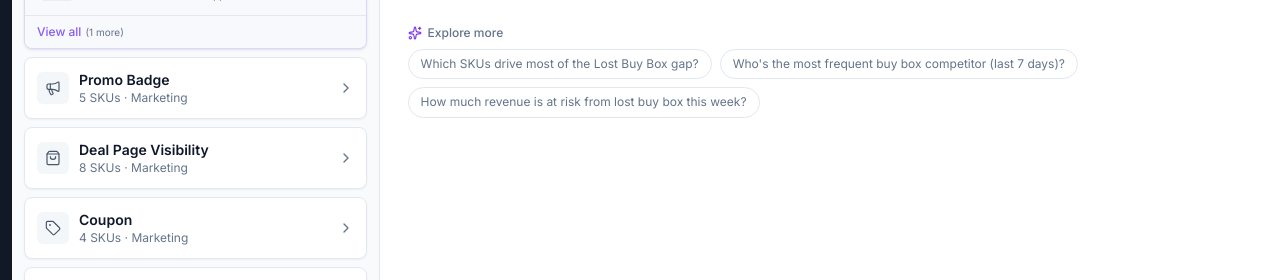
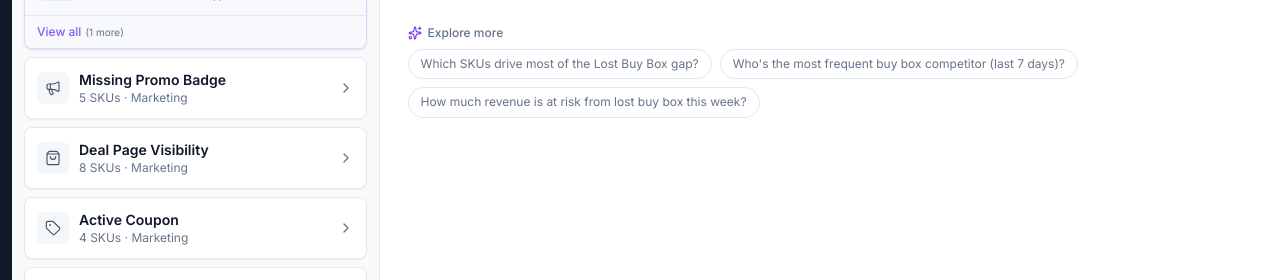
Before and after one commit to CIQDesignGit/alerts-V2, a Next.js app: page / in a window 1280 px wide. Shown: the part 510-790 px from the top of the page. Built offline with nearby package versions, Linux system fonts and the light colour scheme.

Commit message:
add export and rename the issue types

```diff
--- a/src/components/alerts-insights/alerts-issue-list-toolbar.tsx
+++ b/src/components/alerts-insights/alerts-issue-list-toolbar.tsx
@@ -3,6 +3,8 @@
 import { Download } from "lucide-react";
 
 import { Button } from "@/components/ui/button";
+import { downloadAlertsCsv } from "@/lib/export-alerts-csv";
+import type { IssueAlert } from "@/lib/mock-alerts-insights";
 import { cn } from "@/lib/utils";
 
 /**
@@ -48,17 +50,20 @@ export function AlertsTaxonomyListCaption({
   );
 }
 
-/** Ghost icon button — export visible issue list */
-export function AlertsIssueListExportButton() {
+/** Ghost icon button — export the currently filtered alerts list as CSV */
+export function AlertsIssueListExportButton({
+  issues,
+}: {
+  /** Filtered issue → SKU rows currently shown in the left list */
+  issues: IssueAlert[];
+}) {
   return (
     <Button
       type="button"
       variant="ghost"
       size="icon-sm"
       aria-label="Export alerts list"
-      onClick={() => {
-        /* Prototype — wire to CSV export when backend is ready */
-      }}
+      onClick={() => downloadAlertsCsv(issues)}
     >
       <Download className="size-3.5 text-brand-600" aria-hidden />
     </Button>
--- a/src/components/alerts-insights/alerts-tab.tsx
+++ b/src/components/alerts-insights/alerts-tab.tsx
@@ -216,7 +216,9 @@ export function AlertsTab({
                     onChange={onGroupByChange}
                   />
                 )}
-                {groupBy === "issue" && <AlertsIssueListExportButton />}
+                {groupBy === "issue" && (
+                  <AlertsIssueListExportButton issues={filteredIssues} />
+                )}
                 <button
                   type="button"
                   aria-label="Close alerts panel"
--- a/src/components/alerts/issue-names.ts
+++ b/src/components/alerts/issue-names.ts
@@ -1,6 +1,6 @@
 /**
  * Canonical RCA / Alerts issue names by UI location + group tag.
- * - filter / Alerts header = full name (prefer these over mock synonyms)
+ * - filter / Alerts header / left list titles = names shown in Alerts design
  * - chip = short label for compact badges
  * - pane = RCA accordion title
  * - group = Sales | Operations | Marketing (tag only; do not section lists by group yet)
@@ -15,7 +15,7 @@ export const ISSUE_NAMES = {
     group: "Sales" as IssueGroup,
   },
   promoBadge: {
-    filter: "Promo Badge",
+    filter: "Missing Promo Badge",
     chip: "Promo Badge",
     pane: "Promo Badge",
     group: "Marketing" as IssueGroup,
@@ -27,7 +27,7 @@ export const ISSUE_NAMES = {
     group: "Marketing" as IssueGroup,
   },
   coupon: {
-    filter: "Coupon",
+    filter: "Active Coupon",
     chip: "Coupon",
     pane: "Coupon",
     group: "Marketing" as IssueGroup,
@@ -39,19 +39,19 @@ export const ISSUE_NAMES = {
     group: "Marketing" as IssueGroup,
   },
   bestSellerRank: {
-    filter: "Best Seller Rank",
+    filter: "Best Seller Rank Change",
     chip: "Best Seller Rank",
     pane: "Best Seller Rank",
     group: "Sales" as IssueGroup,
   },
   ratingReviews: {
-    filter: "Rating & Reviews",
+    filter: "Rating Dropped",
     chip: "Rating",
     pane: "Rating & Reviews",
     group: "Sales" as IssueGroup,
   },
   stockAvailability: {
-    filter: "Stock Availability",
+    filter: "OOS",
     chip: "Stock",
     pane: "Stock Availability",
     group: "Operations" as IssueGroup,
@@ -63,13 +63,13 @@ export const ISSUE_NAMES = {
     group: "Operations" as IssueGroup,
   },
   sponsoredSov: {
-    filter: "Sponsored Share of Voice",
+    filter: "Share of Voice Drop",
     chip: "SOV",
     pane: "Sponsored Share of Voice",
     group: "Marketing" as IssueGroup,
   },
   keywordRank: {
-    filter: "Keyword Rank",
+    filter: "Keyword Rank Drop",
     chip: "Keyword Rank",
     pane: "Keyword Rank",
     group: "Marketing" as IssueGroup,
@@ -81,7 +81,7 @@ export const ISSUE_NAMES = {
     group: "Marketing" as IssueGroup,
   },
   conversionDrop: {
-    filter: "Conversion Drop",
+    filter: "Conversion",
     chip: "Conversion",
     pane: "Conversion",
     group: "Sales" as IssueGroup,
--- a/src/lib/ally-chipsets.ts
+++ b/src/lib/ally-chipsets.ts
@@ -108,8 +108,8 @@ const ISSUE_SKU_CHIPS: Record<IssueKey, ChipTrio> = {
     "Who's the most frequent buy box competitor on this SKU (last 7 days)?",
   ],
   promoBadge: [
-    "See trends for Last 7 days for Promo Badge",
-    "Why is this SKU flagged for Promo Badge?",
+    "See trends for Last 7 days for Missing Promo Badge",
+    "Why is this SKU flagged for Missing Promo Badge?",
     "What's the expected vs. live price for this promo?",
   ],
   dealPageVisibility: [
@@ -118,7 +118,7 @@ const ISSUE_SKU_CHIPS: Record<IssueKey, ChipTrio> = {
     "Which deals pages or categories were checked for this SKU?",
   ],
   coupon: [
-    "See trends for Last 7 days for Coupon",
+    "See trends for Last 7 days for Active Coupon",
     "How long has this coupon been active?",
     "Is the Selling Price for the SKU Correct?",
   ],
@@ -128,17 +128,17 @@ const ISSUE_SKU_CHIPS: Record<IssueKey, ChipTrio> = {
     "How long has this credit offer been active?",
   ],
   bestSellerRank: [
-    "See trends for Last 7 days for Best Seller Rank",
+    "See trends for Last 7 days for Best Seller Rank Change",
     "Did this SKU's rank improve or worsen day-over-day?",
     "How does this SKU's rank compare to its own 7d average?",
   ],
   ratingReviews: [
-    "See trends for Last 7 days for Rating & Reviews",
+    "See trends for Last 7 days for Rating Dropped",
     "What's driving this - a rating drop or a spike in 1-2 star reviews?",
     "How much has the rating changed vs. last week?",
   ],
   stockAvailability: [
-    "See trends for Last 7 days for Stock Availability",
+    "See trends for Last 7 days for OOS",
     "Does the SKU have any On-Hand Inventory?",
     "What's the Unavailability % and Rep OOS % for this SKU?",
   ],
@@ -148,17 +148,17 @@ const ISSUE_SKU_CHIPS: Record<IssueKey, ChipTrio> = {
     "Which Zipcodes have delivery data for this SKU today?",
   ],
   sponsoredSov: [
-    "See trends for Last 7 days for Sponsored Share of Voice",
+    "See trends for Last 7 days for Share of Voice Drop",
     "Is this SKU's SoV drop bigger in Sponsored Products or Sponsored Brands?",
     "What's the Top Competitor SOV %",
   ],
   keywordRank: [
-    "See trends for Last 7 days for Keyword Rank",
+    "See trends for Last 7 days for Keyword Rank Drop",
     "Which keywords dropped rank for this SKU?",
     "Is the drop in organic or sponsored rank?",
   ],
   conversionDrop: [
-    "See trends for Last 7 days for Conversion Drop",
+    "See trends for Last 7 days for Conversion",
     "Is this SKU's conversion drop tied to a drop in glance views?",
     "How does this SKU's conversion rate compare to last week?",
   ],
--- /dev/null
+++ b/src/lib/export-alerts-csv.ts
@@ -0,0 +1,113 @@
+import {
+  ALERTS_MOCK_NOW,
+  issueLabel,
+  parseLostAt,
+  type IssueAlert,
+  type IssueSku,
+} from "@/lib/mock-alerts-insights";
+
+/** Exact column order from the Alert Export CSV template */
+const CSV_HEADERS = [
+  "Issue type",
+  "Brand",
+  "ASIN",
+  "ASIN Name",
+  "Category",
+  "OPS_30d",
+  "Since",
+] as const;
+
+/**
+ * Stable mock Ordered Product Sales (30d) per ASIN.
+ * Prototype only — real OPS would come from the backend.
+ */
+function skuOps30d(sku: IssueSku): number {
+  let hash = 0;
+  for (const ch of sku.asin) {
+    hash = (hash * 31 + ch.charCodeAt(0)) >>> 0;
+  }
+  // Keep values in the same ballpark as the product sample (~130k–210k)
+  return 130_000 + (hash % 80_000);
+}
+
+/**
+ * Turn Lost At ("Jan 16 15:40") into sample-style "Since"
+ * labels like "4 days ago" or "6 hr ago".
+ */
+function formatSinceLabel(lostAt: string | undefined): string {
+  if (!lostAt) return "";
+  const lost = parseLostAt(lostAt);
+  if (!lost) return lostAt;
+
+  const ms = ALERTS_MOCK_NOW.getTime() - lost.getTime();
+  const hours = Math.max(0, Math.round(ms / (60 * 60 * 1000)));
+
+  if (hours < 24) {
+    return hours === 1 ? "1 hr ago" : `${hours} hr ago`;
+  }
+
+  const days = Math.round(hours / 24);
+  return days === 1 ? "1 day ago" : `${days} days ago`;
+}
+
+/** Quote a CSV cell when it contains commas, quotes, or newlines */
+function escapeCsvCell(value: string | number): string {
+  const text = String(value);
+  if (/[",\n\r]/.test(text)) {
+    return `"${text.replace(/"/g, '""')}"`;
+  }
+  return text;
+}
+
+/**
+ * Flatten visible (filtered) issue → SKU rows into CSV text.
+ * One row per SKU under each issue type.
+ */
+export function buildAlertsExportCsv(issues: IssueAlert[]): string {
+  const lines: string[] = [CSV_HEADERS.join(",")];
+
+  for (const issue of issues) {
+    const issueType = issueLabel(issue.issueKey);
+    for (const sku of issue.skus) {
+      lines.push(
+        [
+          issueType,
+          sku.brand,
+          sku.asin,
+          sku.name,
+          sku.category,
+          skuOps30d(sku),
+          formatSinceLabel(sku.lostAt),
+        ]
+          .map(escapeCsvCell)
+          .join(","),
+      );
+    }
+  }
+
+  return `${lines.join("\n")}\n`;
+}
+
+/** e.g. Alert_Export_8_11_2026.csv — matches the attached sample naming */
+function alertsExportFileName(now = new Date()): string {
+  const month = now.getMonth() + 1;
+  const day = now.getDate();
+  const year = now.getFullYear();
+  return `Alert_Export_${month}_${day}_${year}.csv`;
+}
+
+/** Trigger a browser download of the alerts CSV for the given list */
+export function downloadAlertsCsv(issues: IssueAlert[]): void {
+  const csv = buildAlertsExportCsv(issues);
+  const blob = new Blob([csv], { type: "text/csv;charset=utf-8;" });
+  const url = URL.createObjectURL(blob);
+
+  const link = document.createElement("a");
+  link.href = url;
+  link.download = alertsExportFileName();
+  link.style.display = "none";
+  document.body.appendChild(link);
+  link.click();
+  link.remove();
+  URL.revokeObjectURL(url);
+}
```
Also changed, not shown: 2 other files (tests, documents, lock files or other folders).
